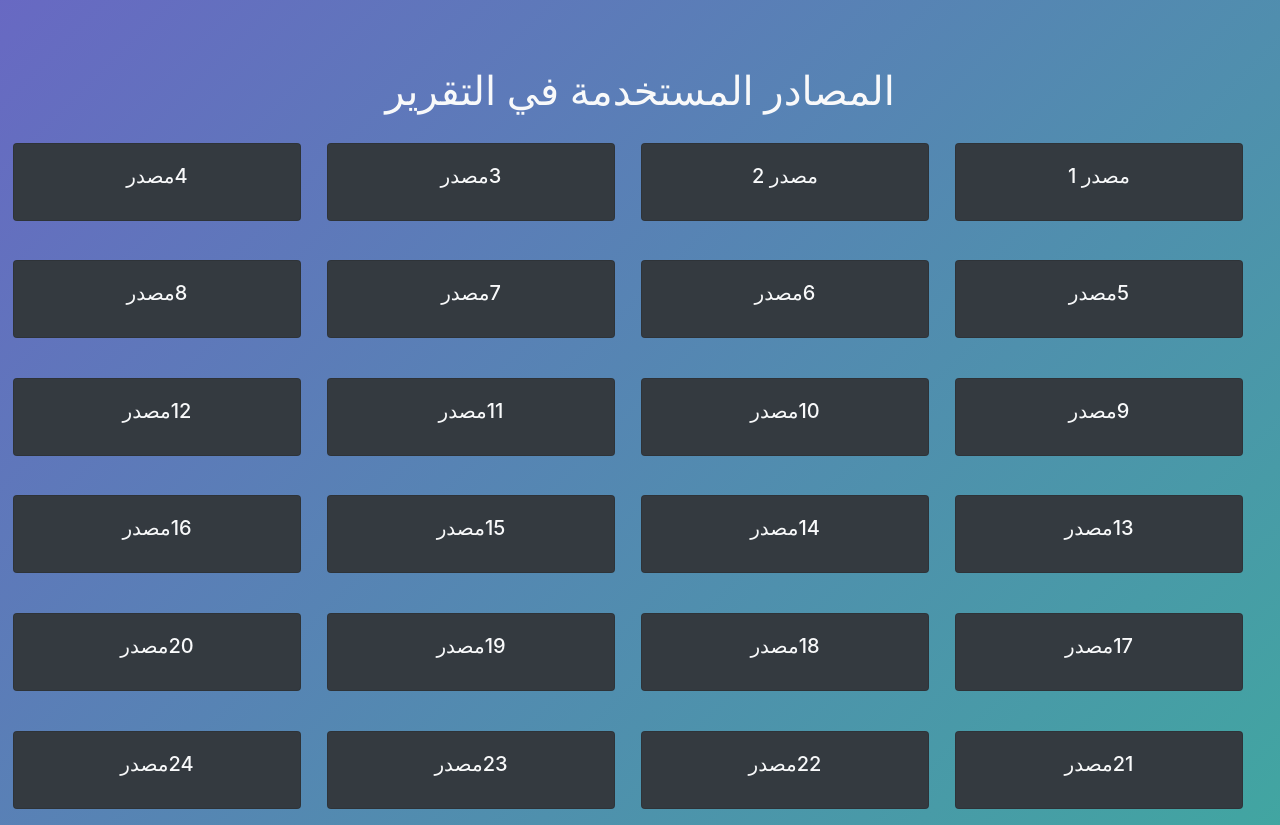
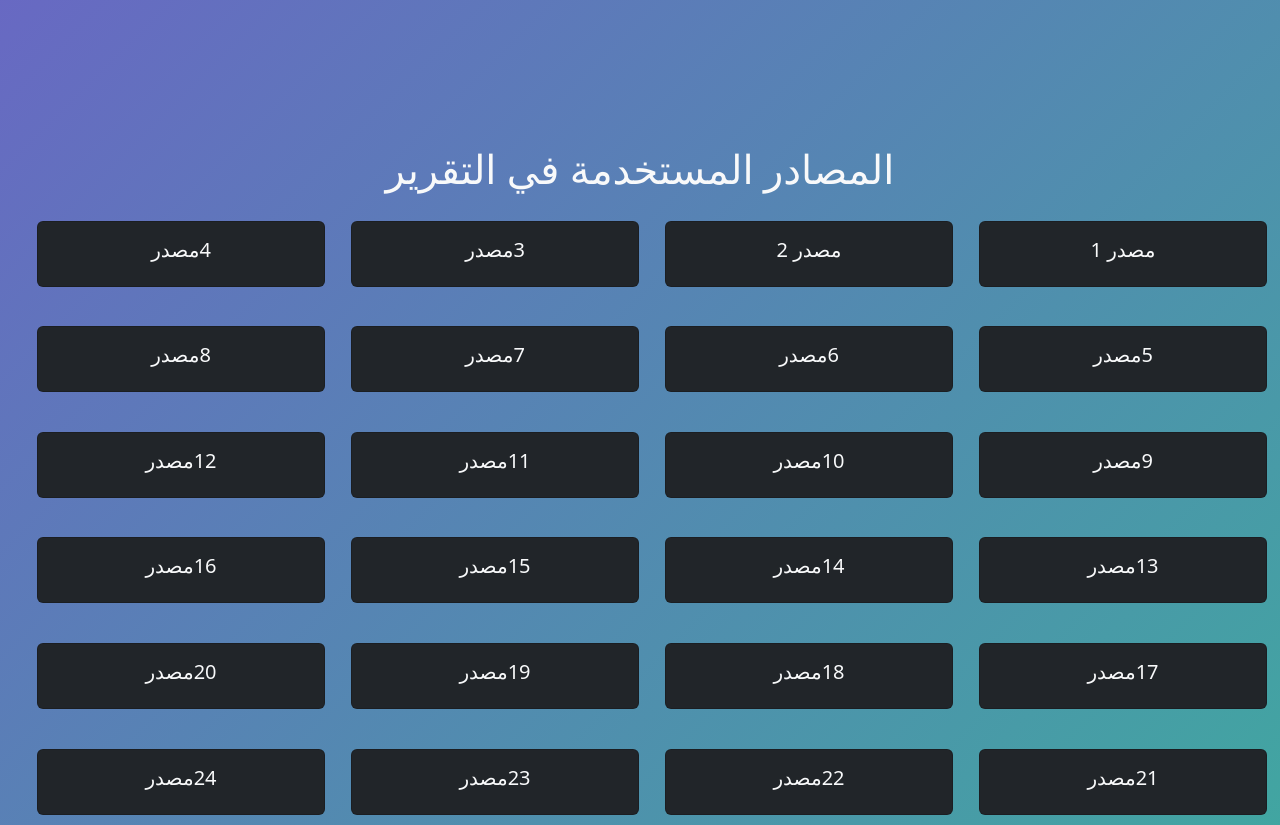
Before and after one commit to mohammedelgamal/Nymphaea-lotus, a plain HTML site: page index.html in a window 1280 px wide. Shown: the part 720-1545 px from the top of the page. Drawn offline with nearby package versions, Linux system fonts and the light colour scheme.

Commit message:
final_00

```diff
--- a/index.html
+++ b/index.html
@@ -3,12 +3,10 @@
 <head>
   <meta charset="utf-8">
 <meta name="viewport" content="width=device-width, initial-scale=1">
-<link rel="stylesheet" href="http://stackpath.bootstrapcdn.com/bootstrap/4.5.2/css/bootstrap.min.css" integrity="sha384-JcKb8q3iqJ61gNV9KGb8thSsNjpSL0n8PARn9HuZOnIxN0hoP+VmmDGMN5t9UJ0Z" crossorigin="anonymous">
-<link rel="stylesheet" href="http://pro.fontawesome.com/releases/v5.10.0/css/all.css" integrity="sha384-AYmEC3Yw5cVb3ZcuHtOA93w35dYTsvhLPVnYs9eStHfGJvOvKxVfELGroGkvsg+p" crossorigin="anonymous"/>
-<script src="http://cdn.jsdelivr.net/npm/bootstrap@5.3.0/dist/js/bootstrap.bundle.min.js" integrity="sha384-geWF76RCwLtnZ8qwWowPQNguL3RmwHVBC9FhGdlKrxdiJJigb/j/68SIy3Te4Bkz" crossorigin="anonymous"></script>
-<script src="http://code.jquery.com/jquery-3.5.1.slim.min.js" integrity="sha384-DfXdz2htPH0lsSSs5nCTpuj/zy4C+OGpamoFVy38MVBnE+IbbVYUew+OrCXaRkfj" crossorigin="anonymous"></script>
-<script src="http://cdn.jsdelivr.net/npm/popper.js@1.16.1/dist/umd/popper.min.js" integrity="sha384-9/reFTGAW83EW2RDu2S0VKaIzap3H66lZH81PoYlFhbGU+6BZp6G7niu735Sk7lN" crossorigin="anonymous"></script>
-<script src="http://stackpath.bootstrapcdn.com/bootstrap/4.5.2/js/bootstrap.min.js" integrity="sha384-B4gt1jrGC7Jh4AgTPSdUtOBvfO8shuf57BaghqFfPlYxofvL8/KUEfYiJOMMV+rV" crossorigin="anonymous"></script>
+<link href="https://cdn.jsdelivr.net/npm/bootstrap@5.3.2/dist/css/bootstrap.min.css" rel="stylesheet" integrity="sha384-T3c6CoIi6uLrA9TneNEoa7RxnatzjcDSCmG1MXxSR1GAsXEV/Dwwykc2MPK8M2HN" crossorigin="anonymous">
+<script src="https://cdn.jsdelivr.net/npm/bootstrap@5.3.2/dist/js/bootstrap.bundle.min.js" integrity="sha384-C6RzsynM9kWDrMNeT87bh95OGNyZPhcTNXj1NW7RuBCsyN/o0jlpcV8Qyq46cDfL" crossorigin="anonymous"></script>
+<script src="https://cdn.jsdelivr.net/npm/@popperjs/core@2.11.8/dist/umd/popper.min.js" integrity="sha384-I7E8VVD/ismYTF4hNIPjVp/Zjvgyol6VFvRkX/vR+Vc4jQkC+hVqc2pM8ODewa9r" crossorigin="anonymous"></script>
+<script src="https://cdn.jsdelivr.net/npm/bootstrap@5.3.2/dist/js/bootstrap.min.js" integrity="sha384-BBtl+eGJRgqQAUMxJ7pMwbEyER4l1g+O15P+16Ep7Q9Q+zqX6gSbd85u4mG4QzX+" crossorigin="anonymous"></script>
   <title>Resources</title>
   <style type="text/css">
 a{
```
